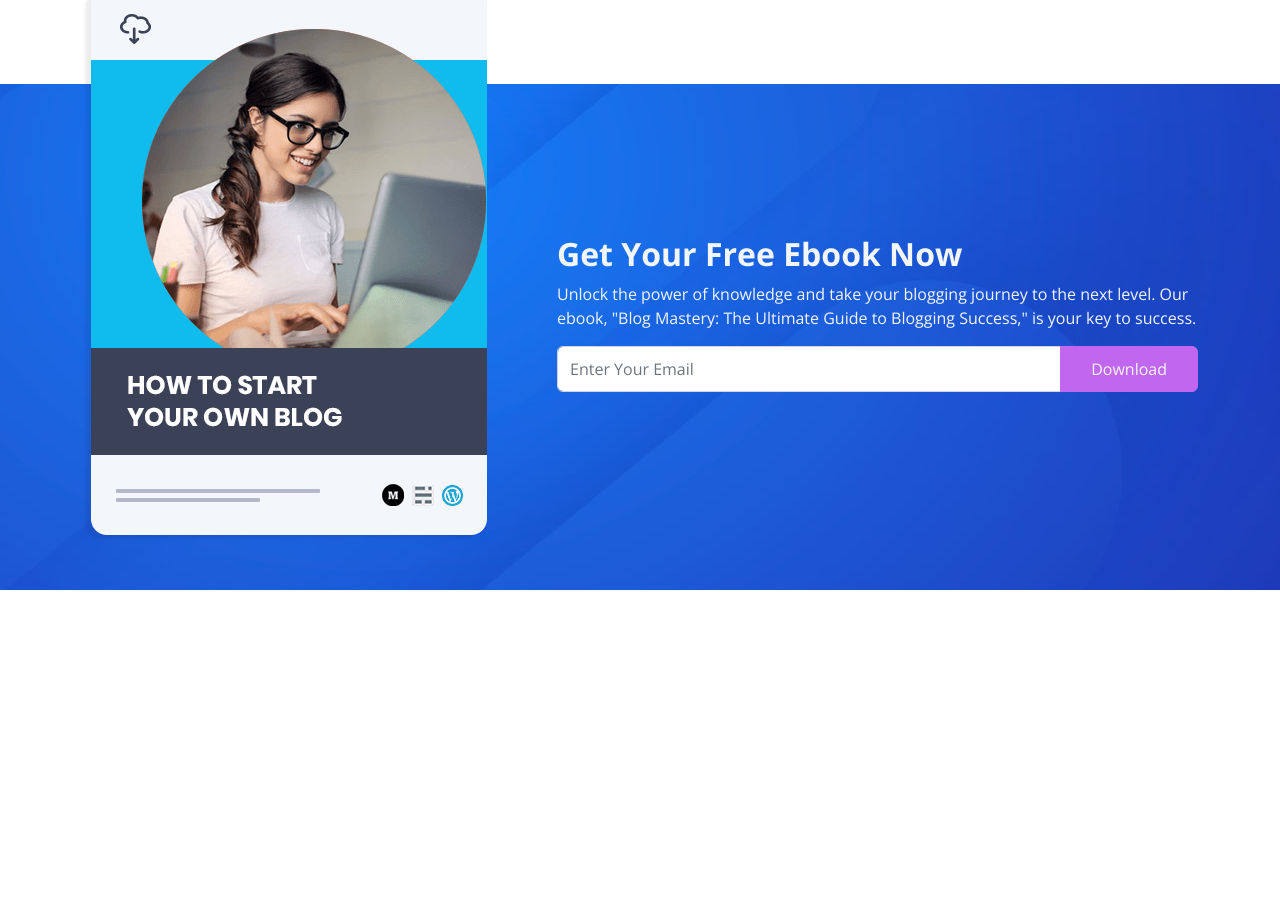
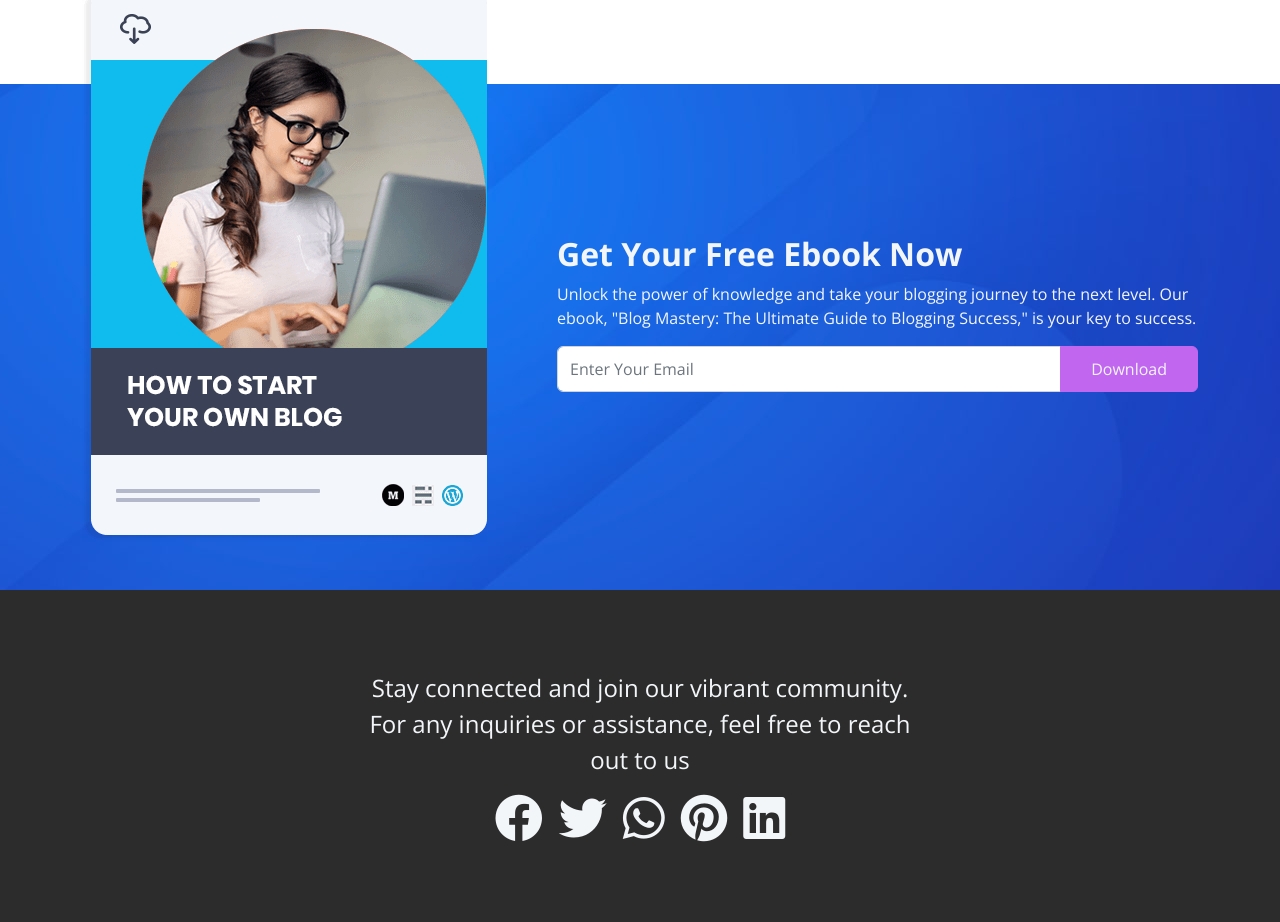
Before and after one commit to HemruChamuditha/E-Books-Website, a website: page index.html in a window 1280 px wide. Shown: the part 3869-4791 px from the top of the page. Before the commit the page ends 4507 px from the top, so only its background shows below. Drawn offline with nearby package versions, Linux system fonts and the light colour scheme; files that its build step writes are made by us from their sources.

Commit message:
adds the footer

```diff
--- a/index.html
+++ b/index.html
@@ -241,7 +241,7 @@
      </section>
 
      <!-- Get Your Free Ebook Now -->
-      <div class="free-book mb-5">
+      <div class="free-book">
         <div class="container pb-5">
           <div class="row">
             <div class="col-md-5">
@@ -263,6 +263,23 @@
          </div>
       </div>
 
+      <!-- footer -->
+<div class="footer bg-dark text-light">
+  <div class="container">
+    <div class="row">
+      <div class="col-md-6 offset-md-3 text-center">
+        <p class="fs-4">Stay connected and join our vibrant community. For any inquiries or assistance, feel free to reach out to us</p>
+        <div class="bg-primar hstack justify-content-center gap-3">
+          <i class="fab fa-facebook fa-3x"></i>
+          <i class="fab fa-twitter fa-3x"></i>
+          <i class="fab fa-whatsapp fa-3x"></i>
+          <i class="fab fa-pinterest fa-3x"></i>
+          <i class="fab fa-linkedin fa-3x"></i>
+        </div>
+      </div>
+    </div>
+  </div>
+</div>
 
 
     <script src="js/bootstrap.bundle.min.js"></script>
--- a/scss/styles.scss
+++ b/scss/styles.scss
@@ -14,3 +14,8 @@
 .free-book-img{
     margin-top:   -6rem;
 }
+
+.footer{
+    padding-top: 80px;
+    padding-bottom: 80px;
+}
```
